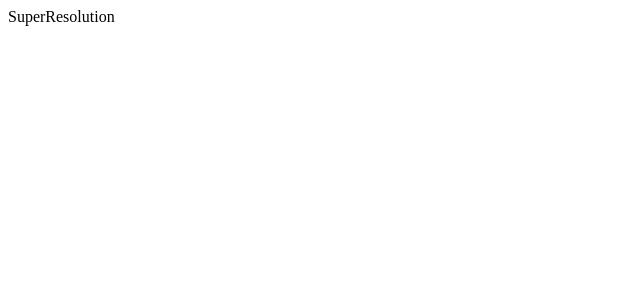
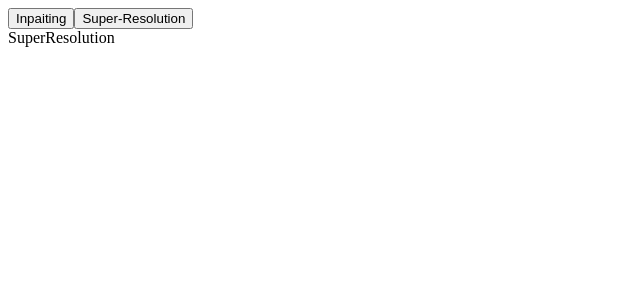
Before and after one commit to Hydrageno/gexplore, a Vue app: page / in a window 1280 px wide. Shown: the top 300 px of the page, without its empty margins (0-640 px from the left). Built offline with nearby package versions, Linux system fonts and the light colour scheme.

Commit message:
u-t: switchbutton

```diff
--- a/src/App.vue
+++ b/src/App.vue
@@ -1,16 +1,23 @@
 <template>
   <div id="app">
-    <keep-alive>
-      <component :is="currentFunction">
+    <div id="functionSwitch">
+      <switch-button value="Inpaiting"></switch-button>
+      <switch-button value="Super-Resolution"></switch-button>
+    </div>
+    <div id="workingArea">
+      <keep-alive>
+        <component :is="currentFunction">
 
-      </component>
-    </keep-alive>
+        </component>
+      </keep-alive>
+    </div>
   </div>
 </template>
 
 <script>
 import SuperResolution from './components/SuperResolution.vue';
 import InpaitingUnit from './components/InpaitingUnit.vue';
+import SwitchButton from './components/SwitchButton.vue'
 
 export default {
   name: 'App',
@@ -21,8 +28,9 @@ export default {
     }
   },
   components: {
+    SwitchButton,
     SuperResolution,
-    InpaitingUnit
+    InpaitingUnit,
   },
   computed:{
     currentFunction: function(){
```
